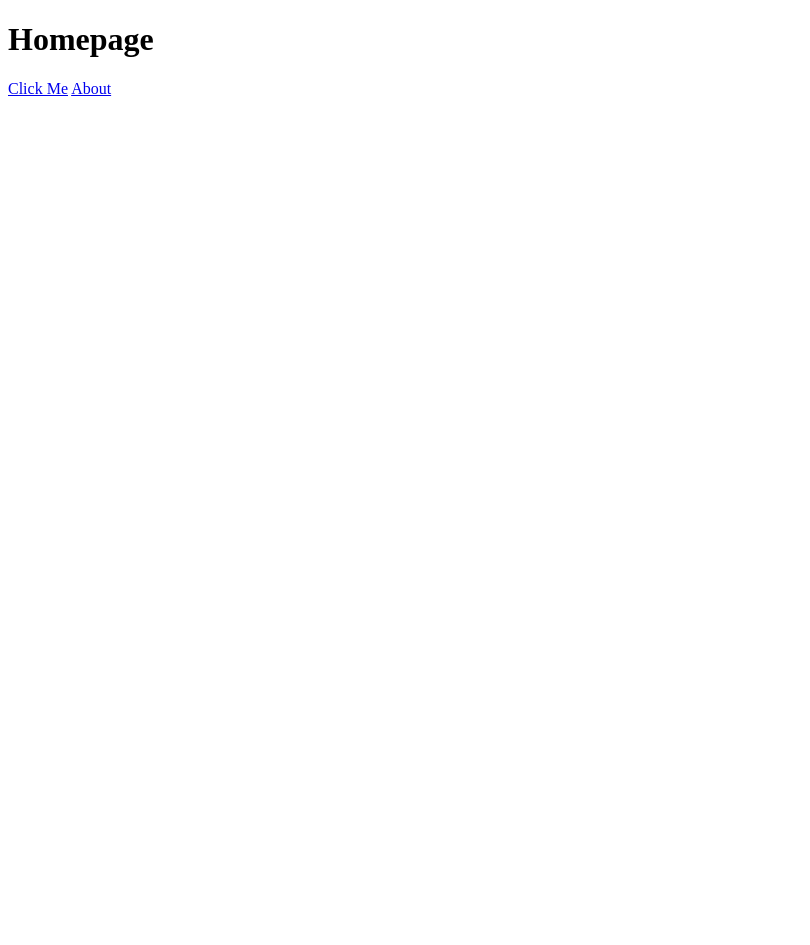
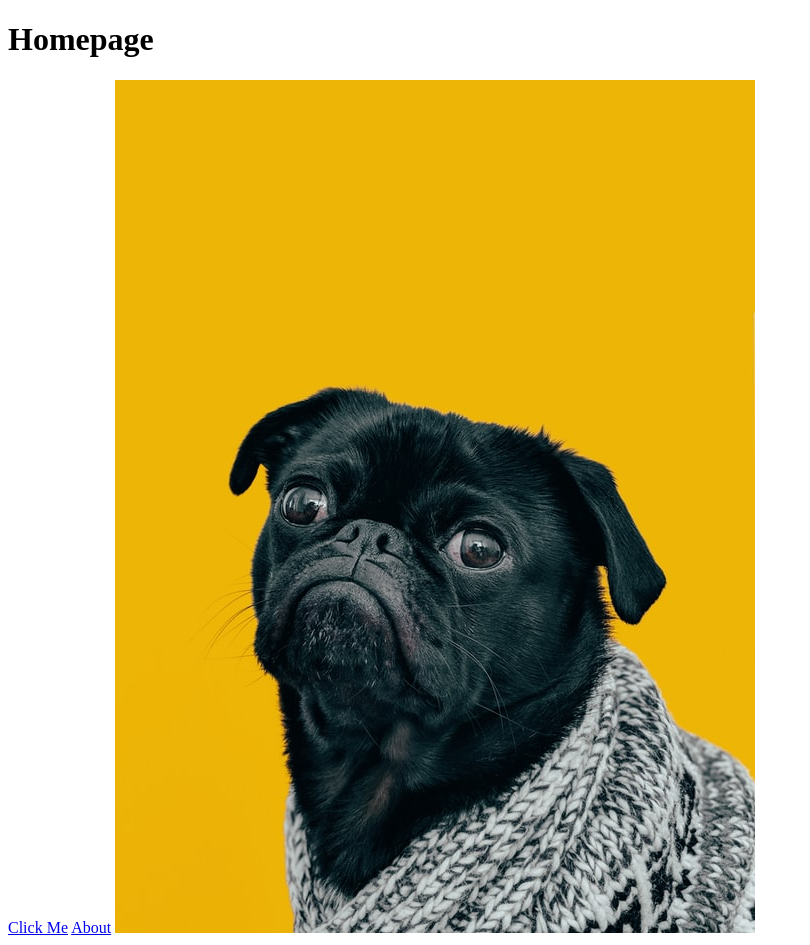
Before and after one commit to danielbodmer/the_odin_project, a plain HTML site: page odin-links-and-images/index.html in a window 1280 px wide. Shown: the whole page, without its empty margins (0-810 px from the left). Before the commit the page ends 800 px from the top, so only its background shows below. Drawn offline with Linux system fonts and the light colour scheme.

Commit message:
added images folder and index links

```diff
--- a/odin-links-and-images/index.html
+++ b/odin-links-and-images/index.html
@@ -10,5 +10,7 @@
     <h1>Homepage</h1>
     <a href="https://www.theodinproject.com/about">Click Me</a>
     <a href="pages/about.html">About</a>
+
+    <img src="images/dog.jpg" alt="a dog">
 </body>
 </html>
```
Also changed, not shown: odin-links-and-images/images/dog.jpg (added).
